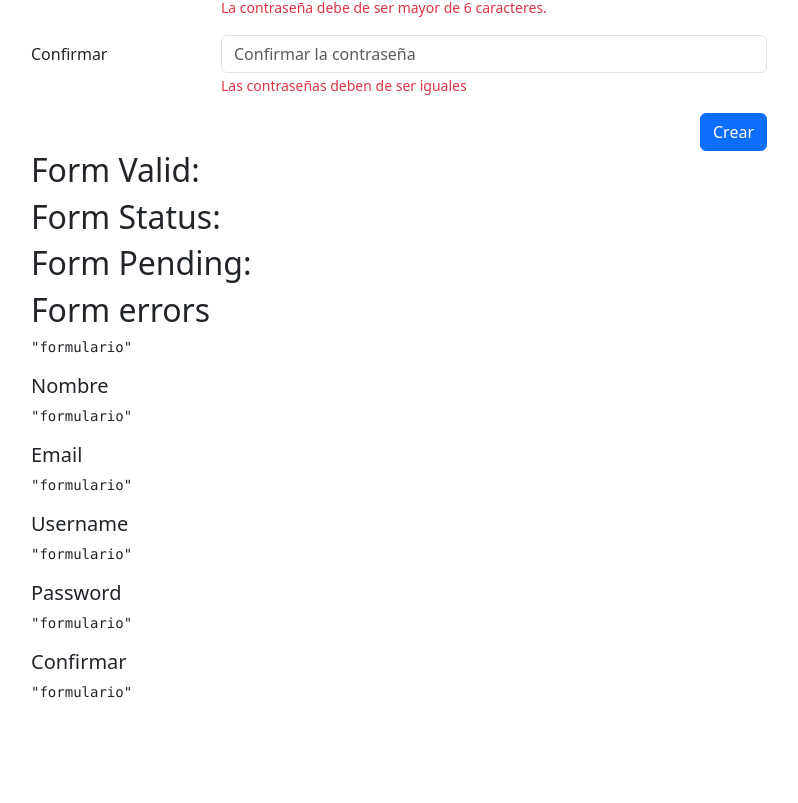
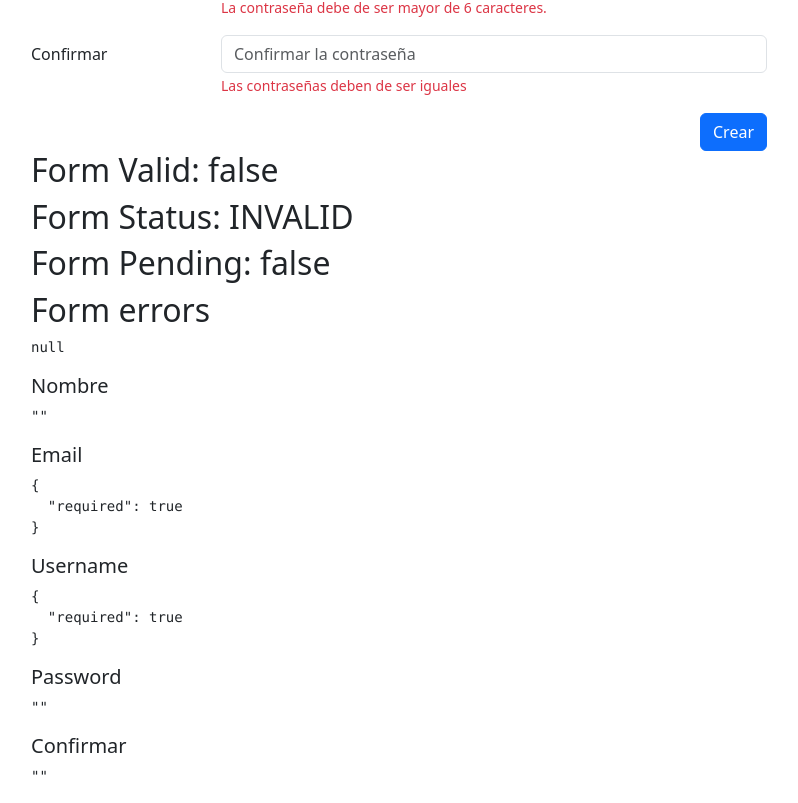
Before and after one commit to FerkoxGG/Form-App-Angular, an Angular app: page /auth/sign-up in a window 1280 px wide. Shown: the part 396-1199 px from the top of the page, without its empty margins (51-849 px from the left). Before the commit the page ends 1115 px from the top, so only its background shows below. Built offline with nearby package versions, Linux system fonts and the light colour scheme.

Commit message:
Implement reactive forms in the registration page and add unit tests

```diff
--- a/src/app/auth/auth.module.ts
+++ b/src/app/auth/auth.module.ts
@@ -1,5 +1,6 @@
 import { NgModule } from '@angular/core';
 import { CommonModule } from '@angular/common';
+import { ReactiveFormsModule } from '@angular/forms';
 
 import { AuthRoutingModule } from './auth-routing.module';
 import { RegisterPageComponent } from './pages/register-page/register-page.component';
@@ -11,7 +12,8 @@ import { RegisterPageComponent } from './pages/register-page/register-page.compo
   ],
   imports: [
     CommonModule,
-    AuthRoutingModule
+    AuthRoutingModule,
+    ReactiveFormsModule,
   ]
 })
 export class AuthModule { }
--- a/src/app/auth/pages/register-page/register-page.component.html
+++ b/src/app/auth/pages/register-page/register-page.component.html
@@ -1,18 +1,19 @@
 <h2>Validaciones Reactivas</h2>
-<hr>
+<hr />
 
 <div class="row">
   <div class="col">
-
-        <form autocomplete="off">
-
+    <form [formGroup]="myForm" (ngSubmit)="onSubmit()" autocomplete="off">
       <!-- Nombre -->
       <div class="row mb-3">
         <label class="col-sm-3 col-form-label">Nombre</label>
         <div class="col-sm-9">
-                    <input type="text"
+          <input
+            type="text"
             class="form-control"
-                           placeholder="Nombre del usuario">
+            formControlName="name"
+            placeholder="Nombre del usuario"
+          />
 
           <span class="form-text text-danger">
             Debe de ser en formato de nombre y apellido
@@ -24,9 +25,12 @@
       <div class="row mb-3">
         <label class="col-sm-3 col-form-label">Email</label>
         <div class="col-sm-9">
-                    <input type="email"
+          <input
+            type="email"
             class="form-control"
-                           placeholder="Email del usuario">
+            formControlName="email"
+            placeholder="Email del usuario"
+          />
           <span class="form-text text-danger">
             mensaje de error del email
           </span>
@@ -37,9 +41,12 @@
       <div class="row mb-3">
         <label class="col-sm-3 col-form-label">Username</label>
         <div class="col-sm-9">
-                    <input type="text"
+          <input
+            type="text"
             class="form-control"
-                           placeholder="Nombre código del usuario">
+            formControlName="username"
+            placeholder="Nombre código del usuario"
+          />
           <span class="form-text text-danger">
             El username no puede ser Strider
           </span>
@@ -50,9 +57,12 @@
       <div class="row mb-3">
         <label class="col-sm-3 col-form-label">Password</label>
         <div class="col-sm-9">
-                    <input type="password"
+          <input
+            type="password"
             class="form-control"
-                           placeholder="Password de su cuenta">
+            formControlName="password"
+            placeholder="Password de su cuenta"
+          />
 
           <span class="form-text text-danger">
             La contraseña debe de ser mayor de 6 caracteres.
@@ -64,9 +74,12 @@
       <div class="row mb-3">
         <label class="col-sm-3 col-form-label">Confirmar</label>
         <div class="col-sm-9">
-                    <input type="password"
+          <input
+            type="password"
             class="form-control"
-                           placeholder="Confirmar la contraseña">
+            formControlName="confirmPassword"
+            placeholder="Confirmar la contraseña"
+          />
 
           <span class="form-text text-danger">
             Las contraseñas deben de ser iguales
@@ -74,40 +87,32 @@
         </div>
       </div>
 
-
       <div class="row">
         <div class="col">
-                    <button class="btn btn-primary float-end"
-                            type="submit">
-                        Crear
-                    </button>
+          <button class="btn btn-primary float-end" type="submit">Crear</button>
         </div>
       </div>
-
-
     </form>
   </div>
 </div>
 
-
-<h2>Form Valid: </h2>
-<h2>Form Status: </h2>
-<h2>Form Pending: </h2>
+<h2>Form Valid: {{ myForm.valid }}</h2>
+<h2>Form Status: {{ myForm.status }}</h2>
+<h2>Form Pending: {{ myForm.pending }}</h2>
 <h2>Form errors</h2>
-<pre>{{ 'formulario' | json }}</pre>
+<pre>{{ myForm.errors | json }}</pre>
 
 <h5>Nombre</h5>
-<pre>{{ 'formulario' | json }}</pre>
+<pre>{{ myForm.value.name | json }}</pre>
 
 <h5>Email</h5>
-<pre>{{ 'formulario' | json }}</pre>
+<pre>{{ myForm.controls["email"].errors | json }}</pre>
 
 <h5>Username</h5>
-<pre>{{ 'formulario' | json }}</pre>
-
+<pre>{{ myForm.controls["username"].errors | json }}</pre>
 
 <h5>Password</h5>
-<pre>{{ 'formulario' | json }}</pre>
+<pre>{{ myForm.value.password | json }}</pre>
 
 <h5>Confirmar</h5>
-<pre>{{ 'formulario' | json }}</pre>
+<pre>{{ myForm.value.confirmPassword | json }}</pre>
--- a/src/app/auth/pages/register-page/register-page.component.ts
+++ b/src/app/auth/pages/register-page/register-page.component.ts
@@ -1,10 +1,28 @@
-import { Component } from '@angular/core';
+import { Component } from "@angular/core";
+import { FormBuilder, FormGroup, Validators } from "@angular/forms";
+import { cantBeStrider } from "../../../shared/validators/validators";
 
 @Component({
-  templateUrl: './register-page.component.html',
-  styles: [
-  ]
+  templateUrl: "./register-page.component.html",
+  styles: []
 })
 export class RegisterPageComponent {
+  public myForm: FormGroup = this.fb.group({
+    name: ["", [Validators.required]],
+    email: ["", [Validators.required, Validators.email]],
+    username: ["", [Validators.required, cantBeStrider]],
+    password: ["", [Validators.required, Validators.minLength(6)]],
+    confirmPassword: ["", [Validators.required]]
+  });
 
+  constructor(private fb: FormBuilder) {}
+
+  isValidField(field: string) {
+  // TODO: obtener validación desde un servicio
+
+  }
+
+  onSubmit() {
+    this.myForm.markAllAsTouched();
+  }
 }
--- a/src/app/reactive/pages/dynamic-page/dynamic-page.component.html
+++ b/src/app/reactive/pages/dynamic-page/dynamic-page.component.html
@@ -83,7 +83,7 @@
 
 
 <span>Valid</span>
-<pre>{{ myForm.valid| json }}</pre>
+<pre>{{ myForm.valid | json }}</pre>
 <br>
 
 <span>Value</span>
--- /dev/null
+++ b/src/app/shared/validators/validators.ts
@@ -0,0 +1,15 @@
+import { FormControl, ValidationErrors } from "@angular/forms";
+
+export const firstNameAndLastNamePattern: string = '([a-zA-Z]+) ([a-zA-Z]+)';
+export const emailPattern: string = "^[a-z0-9._%+-]+@[a-z0-9.-]+\\.[a-z]{2,4}$";
+
+export const cantBeStrider = (
+  control: FormControl
+): ValidationErrors | null => {
+  const value: string = control.value.trim().toLowerCase();
+
+  if (value === "strider") {
+    return { noStrider: true };
+  }
+  return null;
+};
```
Lines whose indentation alone changed are shown as unchanged.
